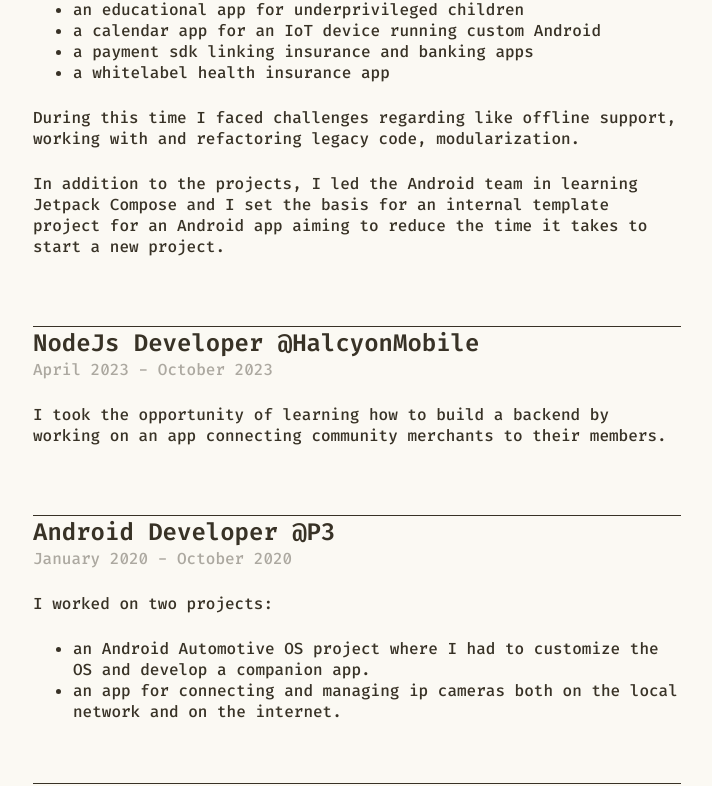
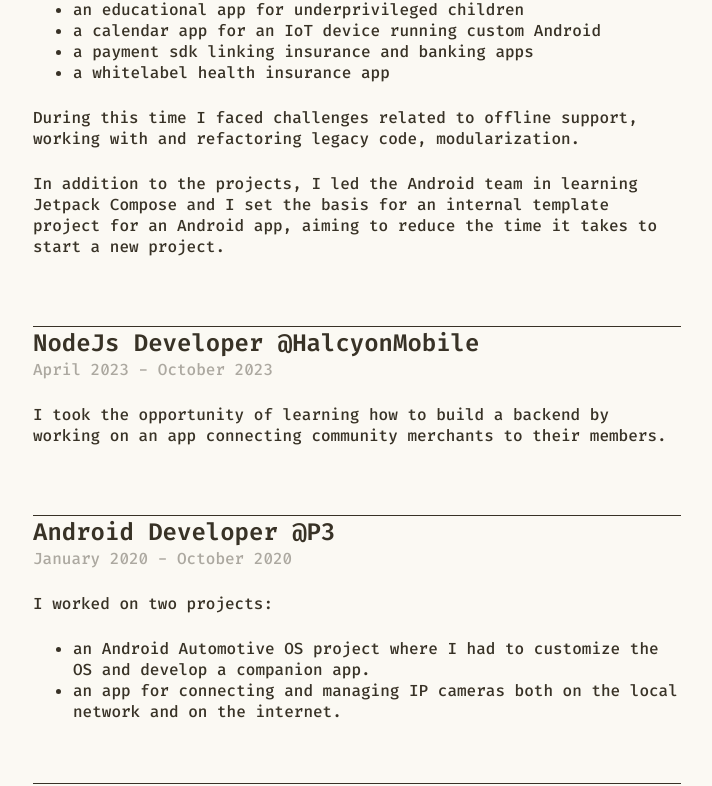
Before and after one commit to AlexGabor/alexgabor.com, a Jekyll site: the page built from cv.html, in a window 1280 px wide. Shown: the part 656-1442 px from the top of the page, without its empty margins (283-995 px from the left). Built offline with Jekyll 4.4.1, drawn with Linux system fonts in a browser that asks for light colours.

Commit message:
Fix typos

```diff
--- a/cv.html
+++ b/cv.html
@@ -74,14 +74,14 @@
 </ul>
 
 <p>
-  During this time I faced challenges regarding like offline support, working with
+  During this time I faced challenges related to offline support, working with
   and refactoring legacy code, modularization.
 </p>
 
 <p>
   In addition to the projects, I led the Android team in learning Jetpack
   Compose and I set the basis for an internal template project for an Android
-  app aiming to reduce the time it takes to start a new project.
+  app, aiming to reduce the time it takes to start a new project.
 </p>
 
 </br>
@@ -106,7 +106,7 @@
     a companion app.
   </li>
   <li>
-    an app for connecting and managing ip cameras both on the local network and
+    an app for connecting and managing IP cameras both on the local network and
     on the internet.
   </li>
 </ul>
```
